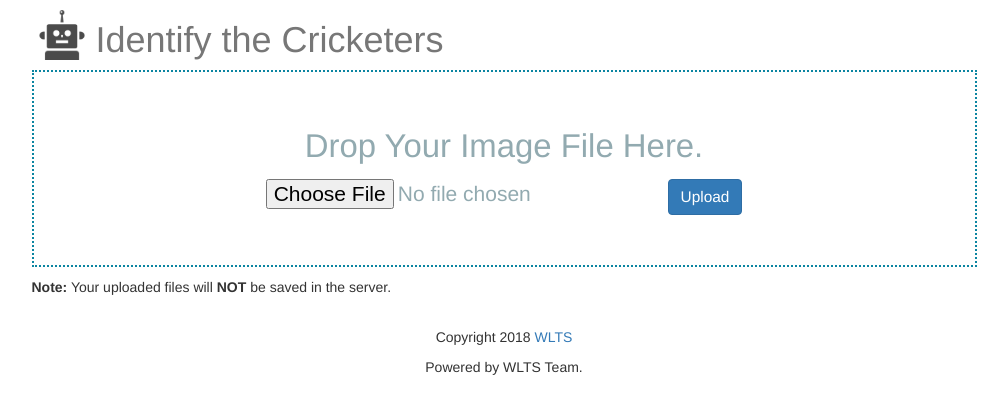
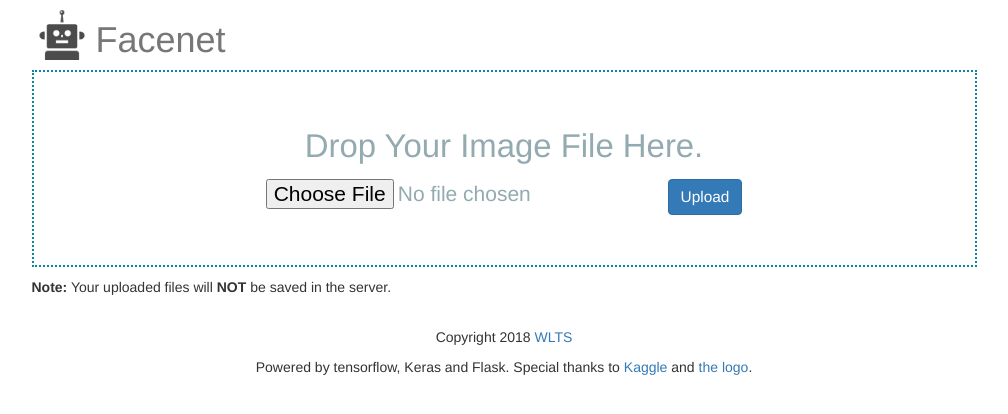
Before and after one commit to wltsapp/cricketers, a Flask app: page / in a window 1280 px wide. Shown: the top 414 px of the page, without its empty margins (136-1144 px from the left). Run offline with Flask 2, Linux system fonts and the light colour scheme; some libraries are stand-ins or nearby versions.

Commit message:
Update index.html

```diff
--- a/templates/index.html
+++ b/templates/index.html
@@ -2,7 +2,7 @@
 <html>
 
 <head>
-  <title>Identify the Cricketers</title>
+  <title>Facenet</title>
   <link rel="stylesheet" type="text/css" href="/static/css/bootstrap.min.css">
   <link rel="stylesheet" type="text/css" href="/static/css/app.css?4">
   <script src="/static/js/jquery.min.js"></script>
@@ -18,7 +18,7 @@
       <div class="col-xs-10">
         <div class="row">
           <img src="/static/images/robot.png" class="logo">
-          <h1 class="title-caption text-muted">Identify the Cricketers</h1>
+          <h1 class="title-caption text-muted">Facenet</h1>
         </div>
         <div id="droparea">
           <p class="text-center text-capitalize">
@@ -37,17 +37,21 @@
               <img src="/static/images/samples/{{ item.image }}">
             </td>
             <td>
+			{% if item.prob != "": %}
               <h2>I'm {{ item.prob }}% sure this is a <span class="text-uppercase"><strong>{{ item.kind }}</strong></span>.</h2>
+			    {% else %}
+				 <h2>This is <span class="text-uppercase"><strong>{{ item.kind }}</strong></span>.</h2>
+			   {% endif %}
             </td>
           </tr>
           {% endfor %}
         </table>
         <div class="row text-center">
           <p>
-            Copyright 2018 <a href="https://github.com/wltsapp/wlts-cricketers/">WLTS</a>
+            Copyright 2018 <a href="https://github.com/elm200/recognize-dogs-and-cats">WLTS</a>
           </p>
           <p>
-            Powered by WLTS Team.
+            Powered by tensorflow, Keras and Flask. Special thanks to <a href="https://www.kaggle.com/c/dogs-vs-cats-redux-kernels-edition">Kaggle</a> and <a href="http://goo.gl/rTKJ9z">the logo</a>.
           </p>
         </div>
       </div>
```
